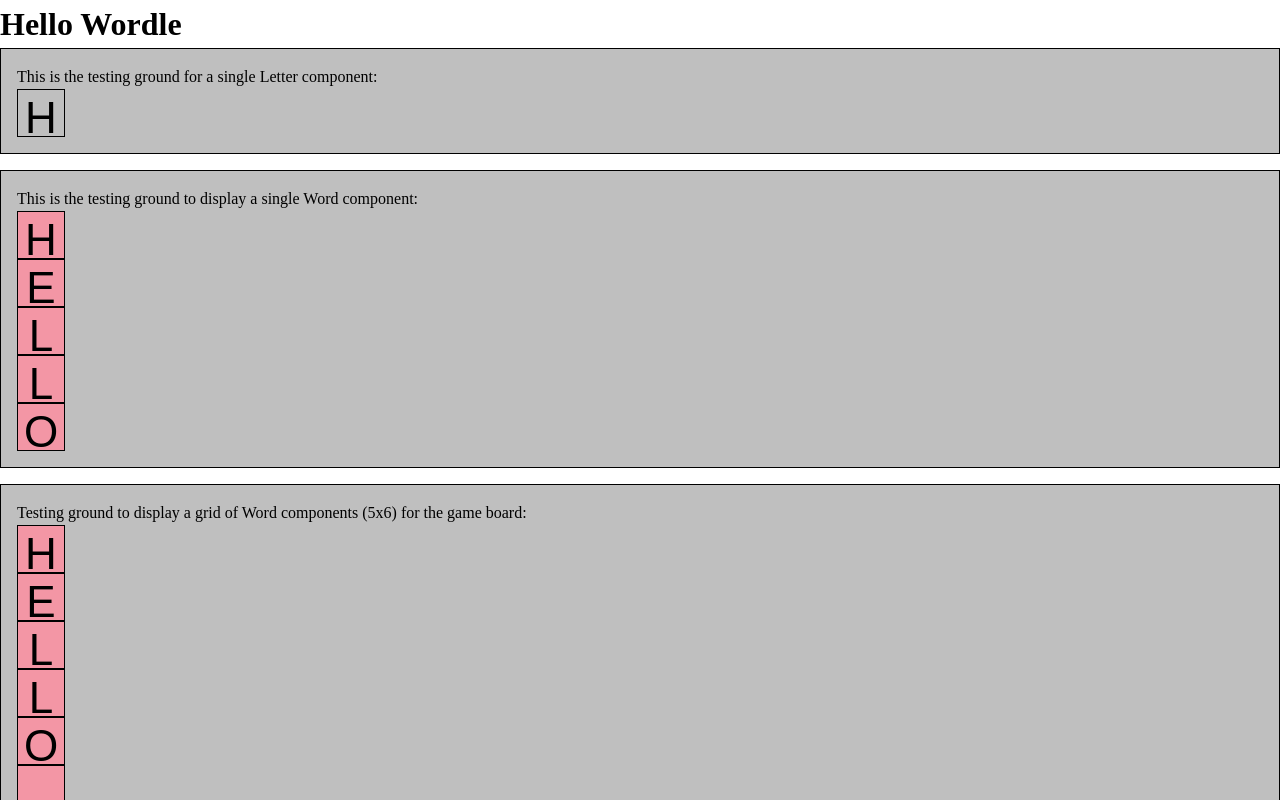
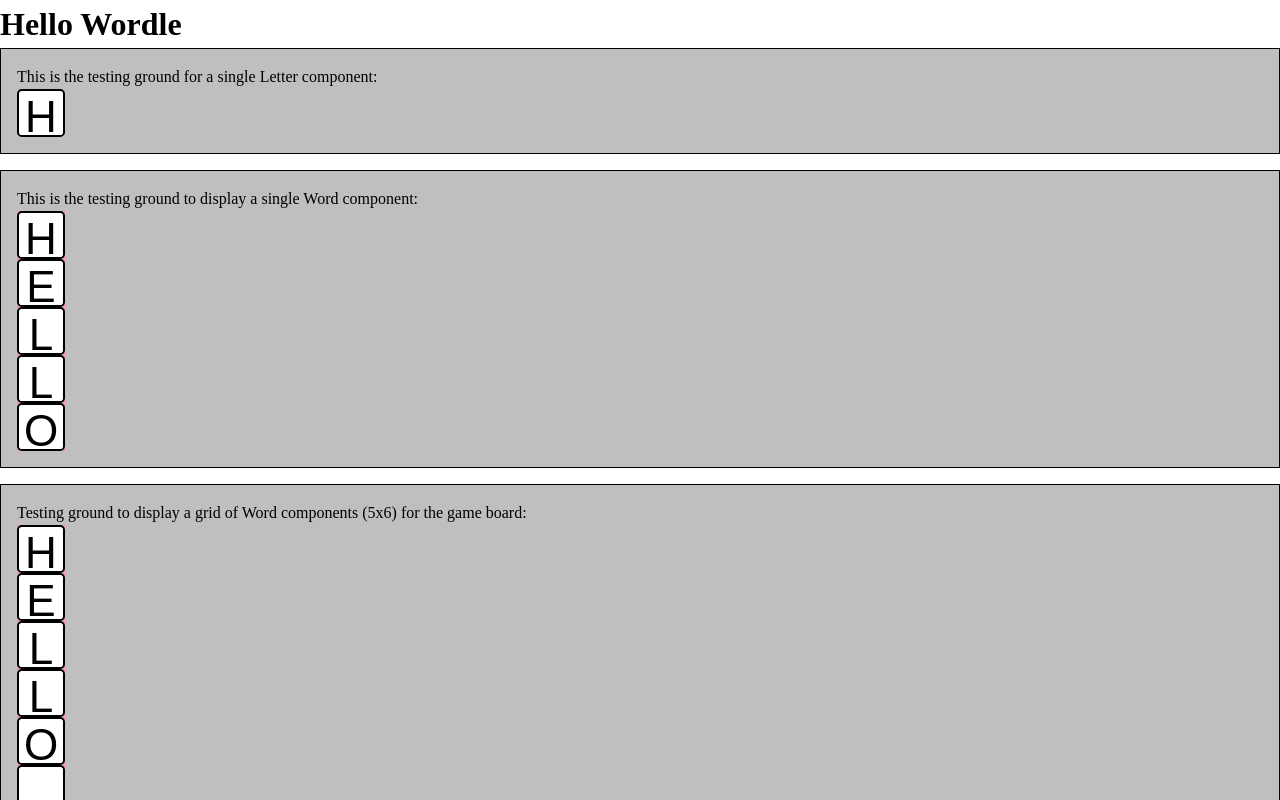
Before and after one commit to franco-ortega/wordle-clone-v2, a Next.js app: page / in a window 1280 px wide. Shown: the top 800 px of the page. Built offline with nearby package versions, Linux system fonts and the light colour scheme.

Commit message:
add white bkgd to Letter and more visually center the letter

```diff
--- a/src/components/Letter/Letter.module.css
+++ b/src/components/Letter/Letter.module.css
@@ -1,5 +1,9 @@
 .Letter {
-	border: 1px solid black;
+	border: 2px solid black;
+	border-radius: 0.3rem;
+
+	background-color: hsl(0, 0%, 100%);
+
 	height: 3rem;
 	width: 3rem;
 
@@ -8,5 +12,5 @@
 
 	font-family: sans-serif;
 	font-size: 2.75rem;
-	line-height: 1.25;
+	line-height: 1.2;
 }
```
